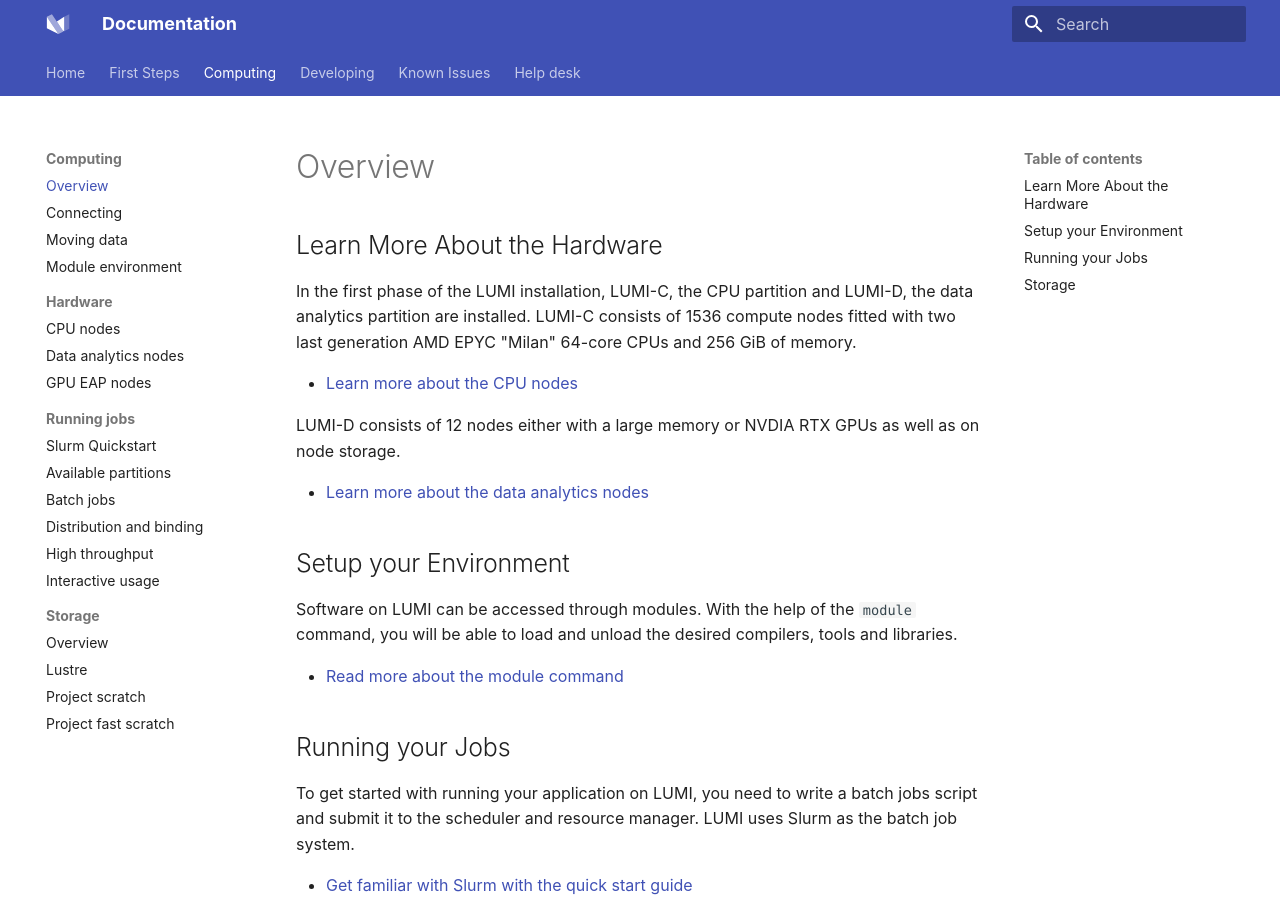
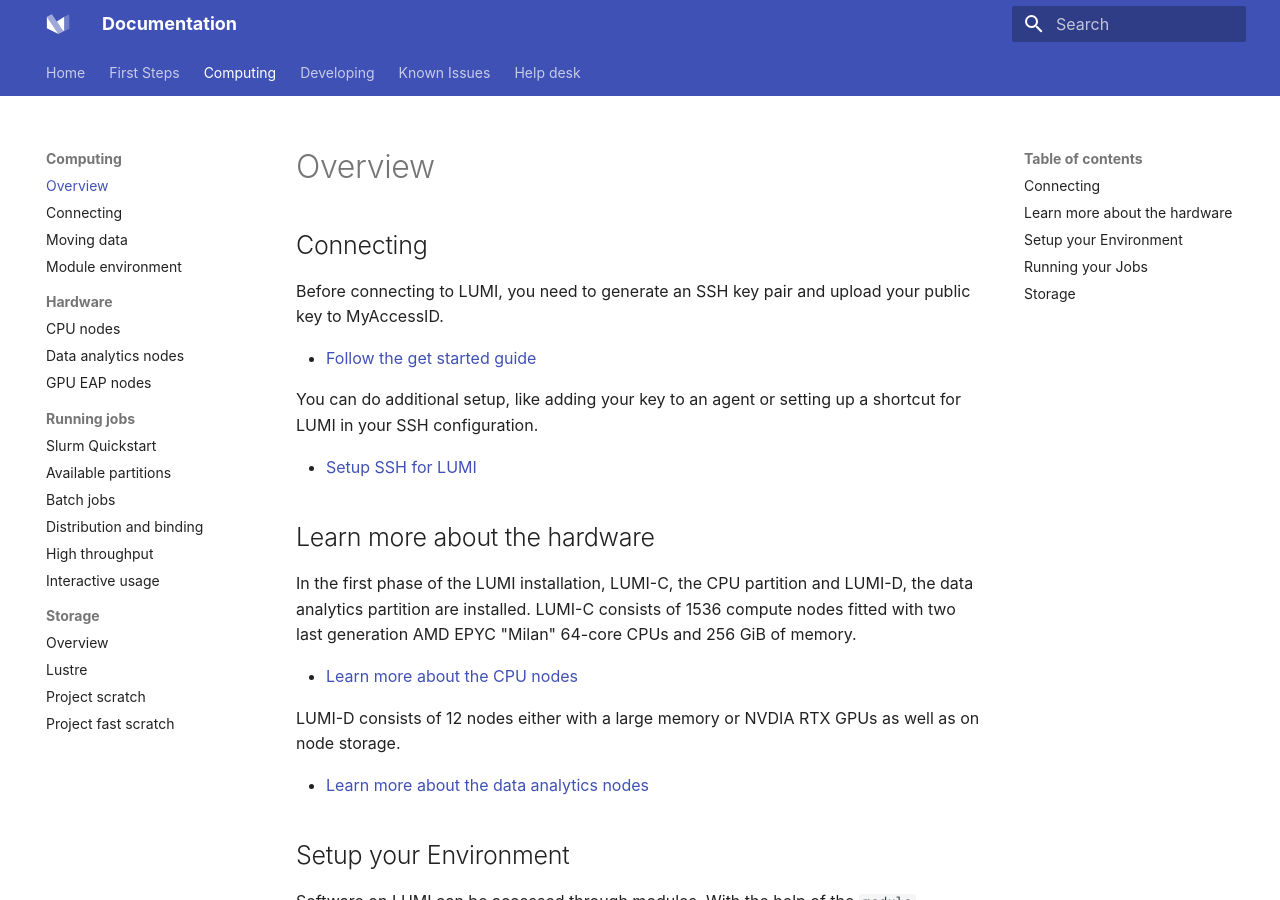
Before and after one commit to Lumi-supercomputer/lumi-userguide, an MkDocs documentation site: the page built from docs/computing/index.md, in a window 1280 px wide and 900 px high. Built offline with MkDocs 1.6.1 and Material for MkDocs 9.7.7, drawn with Linux system fonts in a browser that asks for light colours.

Commit message:
add connecting info in the computing overview

```diff
--- a/docs/computing/index.md
+++ b/docs/computing/index.md
@@ -13,8 +13,21 @@
 [throughput]: ./jobs/throughput.md
 [interactive]: ./jobs/interactive.md
 [storage]: ../storage/index.md
+[getstarted]: ../firststeps/getstarted.md
 
-## Learn More About the Hardware
+## Connecting
+
+Before connecting to LUMI, you need to generate an SSH key pair and upload your
+public key to MyAccessID.
+
+- [Follow the get started guide][getstarted]
+
+You can do additional setup, like adding your key to an agent or setting
+up a shortcut for LUMI in your SSH configuration.
+
+- [Setup SSH for LUMI][connecting]
+
+## Learn more about the hardware
 
 In the first phase of the LUMI installation, LUMI-C, the CPU partition and
 LUMI-D, the data analytics partition are installed. LUMI-C consists of 1536
```
